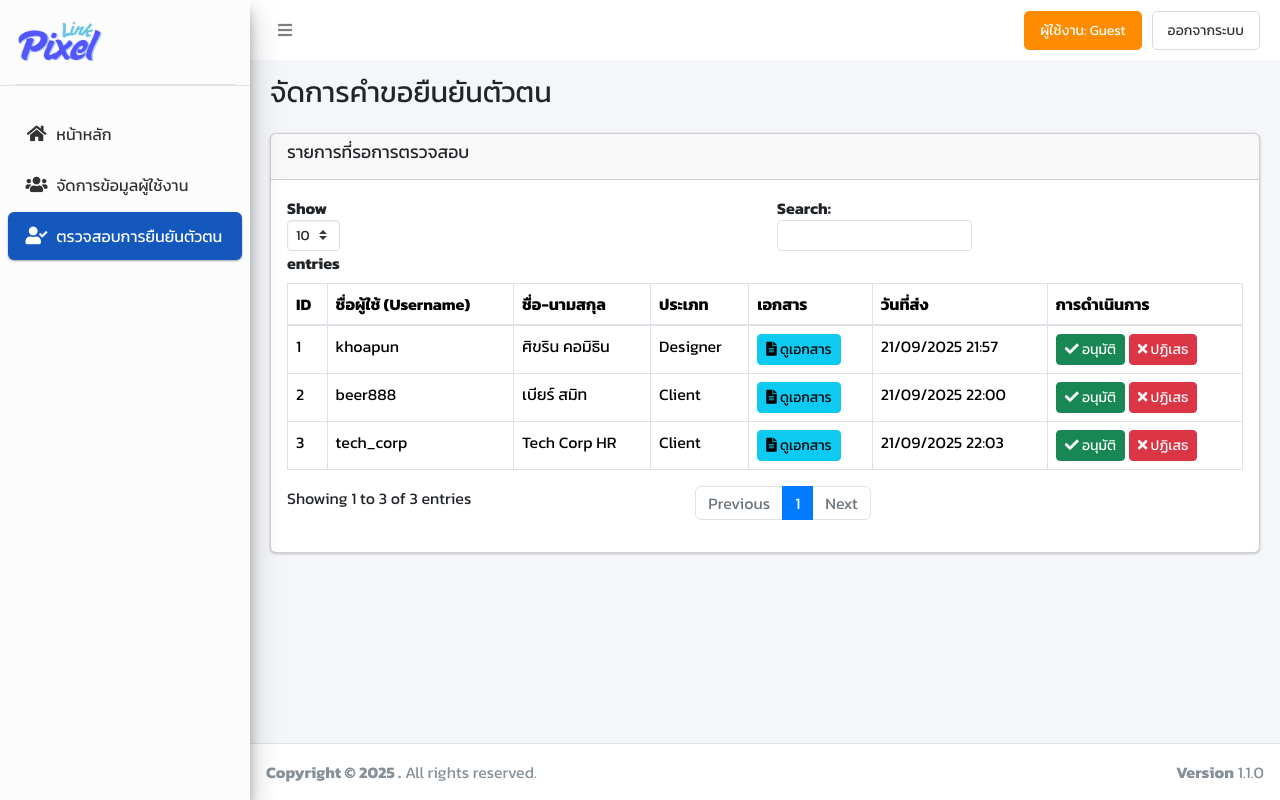
After one commit to Kitsada-Pun/Project-SN02, a PHP site: page /admin/manage_verification_submissions.php in a window 1280 px wide. The commit adds this page. Run offline with PHP 8.4, Linux system fonts and the light colour scheme; a user stored in the database is signed in; data comes from the database, SQL or seed files in the repository; some libraries are stand-ins or nearby versions.

Commit message:
แก้designหน้ายืนยันตัวตนให้สวย

```diff
--- /dev/null
+++ b/admin/manage_verification_submissions.php
@@ -0,0 +1,118 @@
+<?php
+session_start();
+require_once '../connect.php';
+
+// ตรวจสอบสิทธิ์การเข้าถึง (ต้องเป็น admin)
+if (!isset($_SESSION['user_id']) || $_SESSION['user_type'] !== 'admin') {
+    header("Location: ../login.php");
+    exit();
+}
+
+// ดึงข้อมูลคำขอยืนยันตัวตนทั้งหมดที่ยังรอการตรวจสอบ (pending)
+$submissions = [];
+$sql = "SELECT vs.id, vs.user_id, vs.document_path, vs.submitted_at, u.username, u.first_name, u.last_name, u.user_type
+        FROM verification_submissions vs
+        JOIN users u ON vs.user_id = u.user_id
+        WHERE vs.status = 'pending'
+        ORDER BY vs.submitted_at ASC";
+
+$result = $conn->query($sql);
+if ($result) {
+    $submissions = $result->fetch_all(MYSQLI_ASSOC);
+}
+
+// เรียกใช้ Header ของ Admin Panel
+include 'header.php';
+?>
+
+<body class="hold-transition sidebar-mini">
+    <div class="wrapper">
+        <?php include 'navbar.php'; ?>
+        <?php include 'sidebar_menu.php'; ?>
+
+        <div class="content-wrapper">
+            <section class="content-header">
+                <div class="container-fluid">
+                    <div class="row mb-2">
+                        <div class="col-sm-6">
+                            <h1>จัดการคำขอยืนยันตัวตน</h1>
+                        </div>
+                    </div>
+                </div>
+            </section>
+
+            <section class="content">
+                <div class="container-fluid">
+                    <div class="row">
+                        <div class="col-12">
+                            <div class="card">
+                                <div class="card-header">
+                                    <h3 class="card-title">รายการที่รอการตรวจสอบ</h3>
+                                </div>
+                                <div class="card-body">
+                                    <table id="verificationTable" class="table table-bordered table-hover">
+                                        <thead>
+                                            <tr>
+                                                <th>ID</th>
+                                                <th>ชื่อผู้ใช้ (Username)</th>
+                                                <th>ชื่อ-นามสกุล</th>
+                                                <th>ประเภท</th>
+                                                <th>เอกสาร</th>
+                                                <th>วันที่ส่ง</th>
+                                                <th>การดำเนินการ</th>
+                                            </tr>
+                                        </thead>
+                                        <tbody>
+                                            <?php foreach ($submissions as $sub): ?>
+                                            <tr>
+                                                <td><?= htmlspecialchars($sub['id']) ?></td>
+                                                <td><?= htmlspecialchars($sub['username']) ?></td>
+                                                <td><?= htmlspecialchars(trim($sub['first_name'] . ' ' . $sub['last_name'])) ?></td>
+                                                <td><?= htmlspecialchars(ucfirst($sub['user_type'])) ?></td>
+                                                <td>
+                                                    <a href="../<?= htmlspecialchars(ltrim($sub['document_path'], '/')) ?>" target="_blank" class="btn btn-sm btn-info">
+                                                        <i class="fas fa-file-alt"></i> ดูเอกสาร
+                                                    </a>
+                                                </td>
+                                                <td><?= date("d/m/Y H:i", strtotime($sub['submitted_at'])) ?></td>
+                                                <td>
+                                                    <a href="update_verification_status.php?id=<?= $sub['id'] ?>&user_id=<?= $sub['user_id'] ?>&action=approve" class="btn btn-sm btn-success" onclick="return confirm('คุณต้องการอนุมัติการยืนยันตัวตนนี้ใช่หรือไม่?');">
+                                                        <i class="fas fa-check"></i> อนุมัติ
+                                                    </a>
+                                                    <a href="update_verification_status.php?id=<?= $sub['id'] ?>&action=reject" class="btn btn-sm btn-danger" onclick="return confirm('คุณต้องการปฏิเสธการยืนยันตัวตนนี้ใช่หรือไม่?');">
+                                                        <i class="fas fa-times"></i> ปฏิเสธ
+                                                    </a>
+                                                </td>
+                                            </tr>
+                                            <?php endforeach; ?>
+                                        </tbody>
+                                    </table>
+                                </div>
+                                </div>
+                            </div>
+                    </div>
+                </div>
+            </section>
+            </div>
+        <?php include 'footer.php'; ?>
+    </div>
+    <script src="plugins/jquery/jquery.min.js"></script>
+    <script src="plugins/bootstrap/js/bootstrap.bundle.min.js"></script>
+    <script src="plugins/datatables/jquery.dataTables.min.js"></script>
+    <script src="plugins/datatables-bs4/js/dataTables.bootstrap4.min.js"></script>
+    <script src="dist/js/adminlte.min.js"></script>
+    <script>
+        $(function () {
+            $('#verificationTable').DataTable({
+                "paging": true,
+                "lengthChange": true,
+                "searching": true,
+                "ordering": true,
+                "info": true,
+                "autoWidth": false,
+                "responsive": true,
+            });
+        });
+    </script>
+</body>
+</html>
--- a/admin/navbar.php
+++ b/admin/navbar.php
@@ -96,7 +96,7 @@ if (session_status() === PHP_SESSION_NONE) {
 <nav class="main-header navbar navbar-expand navbar-white navbar-light">
     <ul class="navbar-nav">
         <li class="nav-item">
-            <a class="nav-link" data    -widget="pushmenu" href="#" role="button"><i class="fas fa-bars"></i></a>
+            <a class="nav-link" data-widget="pushmenu" href="#" role="button"><i class="fas fa-bars"></i></a>
         </li>
     </ul>
 
--- a/admin/sidebar_menu.php
+++ b/admin/sidebar_menu.php
@@ -8,8 +8,9 @@ $activePage = basename($_SERVER['PHP_SELF']);
 <style>
     /* Sidebar Background Color */
     .main-sidebar.sidebar-light-primary {
-    background:rgb(252, 252, 252) !important;
-    color: black; /* Default text color for contrast */
+        background: rgb(252, 252, 252) !important;
+        color: black;
+        /* Default text color for contrast */
     }
 
     /* Brand Link / Logo Section Styling */
@@ -19,8 +20,10 @@ $activePage = basename($_SERVER['PHP_SELF']);
         justify-content: flex-start;
         padding: 20px 15px;
         /* Adjusted padding */
-    border-bottom: 1px solid rgba(0, 0, 0, 0.1); /* Thin black line below logo */
-    color: black !important; /* Ensure brand text is black */
+        border-bottom: 1px solid rgba(0, 0, 0, 0.1);
+        /* Thin black line below logo */
+        color: black !important;
+        /* Ensure brand text is black */
         line-height: 1.2;
     }
 
@@ -34,14 +37,16 @@ $activePage = basename($_SERVER['PHP_SELF']);
     .brand-text-sut {
         font-size: 1.1rem;
         font-weight: 500;
-    color: black; /* Ensure brand text is black */
+        color: black;
+        /* Ensure brand text is black */
     }
 
     .brand-text-sut small {
         display: block;
         font-size: 0.8rem;
         font-weight: 300;
-    color: rgba(0, 0, 0, 0.7); /* Slightly lighter for secondary text */
+        color: rgba(0, 0, 0, 0.7);
+        /* Slightly lighter for secondary text */
     }
 
     /* Remove User Panel Space */
@@ -51,14 +56,16 @@ $activePage = basename($_SERVER['PHP_SELF']);
 
     /* General Nav Link Styling */
     .main-sidebar .nav-link {
-    color: rgba(0, 0, 0, 0.8) !important; /* Lighter black for default links */
+        color: rgba(0, 0, 0, 0.8) !important;
+        /* Lighter black for default links */
         font-size: 1rem;
         padding: 12px 15px;
         transition: background-color 0.2s ease, color 0.2s ease;
     }
 
     .main-sidebar .nav-icon {
-    color: rgba(0, 0, 0, 0.8) !important; /* Icon color matches link color */
+        color: rgba(0, 0, 0, 0.8) !important;
+        /* Icon color matches link color */
         font-size: 1rem;
         margin-right: 10px;
         width: 24px;
@@ -67,22 +74,28 @@ $activePage = basename($_SERVER['PHP_SELF']);
 
     /* Hover State */
     .main-sidebar .nav-link:hover {
-    background-color: rgba(0, 0, 0, 0.05); /* Very light gray on hover */
-    color: rgba(0, 0, 0, 0.9) !important; /* Slightly darker black on hover */
+        background-color: rgba(0, 0, 0, 0.05);
+        /* Very light gray on hover */
+        color: rgba(0, 0, 0, 0.9) !important;
+        /* Slightly darker black on hover */
     }
 
     .main-sidebar .nav-link:hover .nav-icon {
-    color: rgba(0, 0, 0, 0.9) !important; /* Slightly darker black on hover */
+        color: rgba(0, 0, 0, 0.9) !important;
+        /* Slightly darker black on hover */
     }
 
     /* Active State (Solid dark background like in image) */
     .nav-link.active {
-    background:rgb(21, 88, 189) !important; /* Blue for the active state */
-    color: white !important; /* White text for active state */
+        background: rgb(21, 88, 189) !important;
+        /* Blue for the active state */
+        color: white !important;
+        /* White text for active state */
     }
 
     .nav-link.active .nav-icon {
-    color: white !important; /* White icon for active state */
+        color: white !important;
+        /* White icon for active state */
     }
 
     /* Remove any unwanted borders/lines from previous configs */
@@ -115,7 +128,8 @@ hr.sidebar-divider {
         display: block;
         width: calc(100% - 30px);
         height: 1px;
-    background-color: rgba(0, 0, 0, 0.1); /* Thin black line */
+        background-color: rgba(0, 0, 0, 0.1);
+        /* Thin black line */
         position: absolute;
         bottom: 0;
         left: 15px;
@@ -159,6 +173,13 @@ hr.sidebar-divider {
                     </a>
                 </li>
 
+                <li class="nav-item">
+                    <a href="manage_verification_submissions.php"
+                        class="nav-link <?= $activePage == 'manage_verification_submissions.php' ? 'active' : ''; ?>">
+                        <i class="nav-icon fas fa-user-check"></i>
+                        <p>ตรวจสอบการยืนยันตัวตน</p>
+                    </a>
+                </li>
                 <!-- <li class="nav-item">
                     <a href="manage_editpost.php"
                         class="nav-link <?= $activePage == 'manage_editpost.php' ? 'active' : ''; ?>">
```
Also changed, not shown: admin/update_verification_status.php (added, +49 -0 lines). Lines whose indentation alone changed are shown as unchanged.
